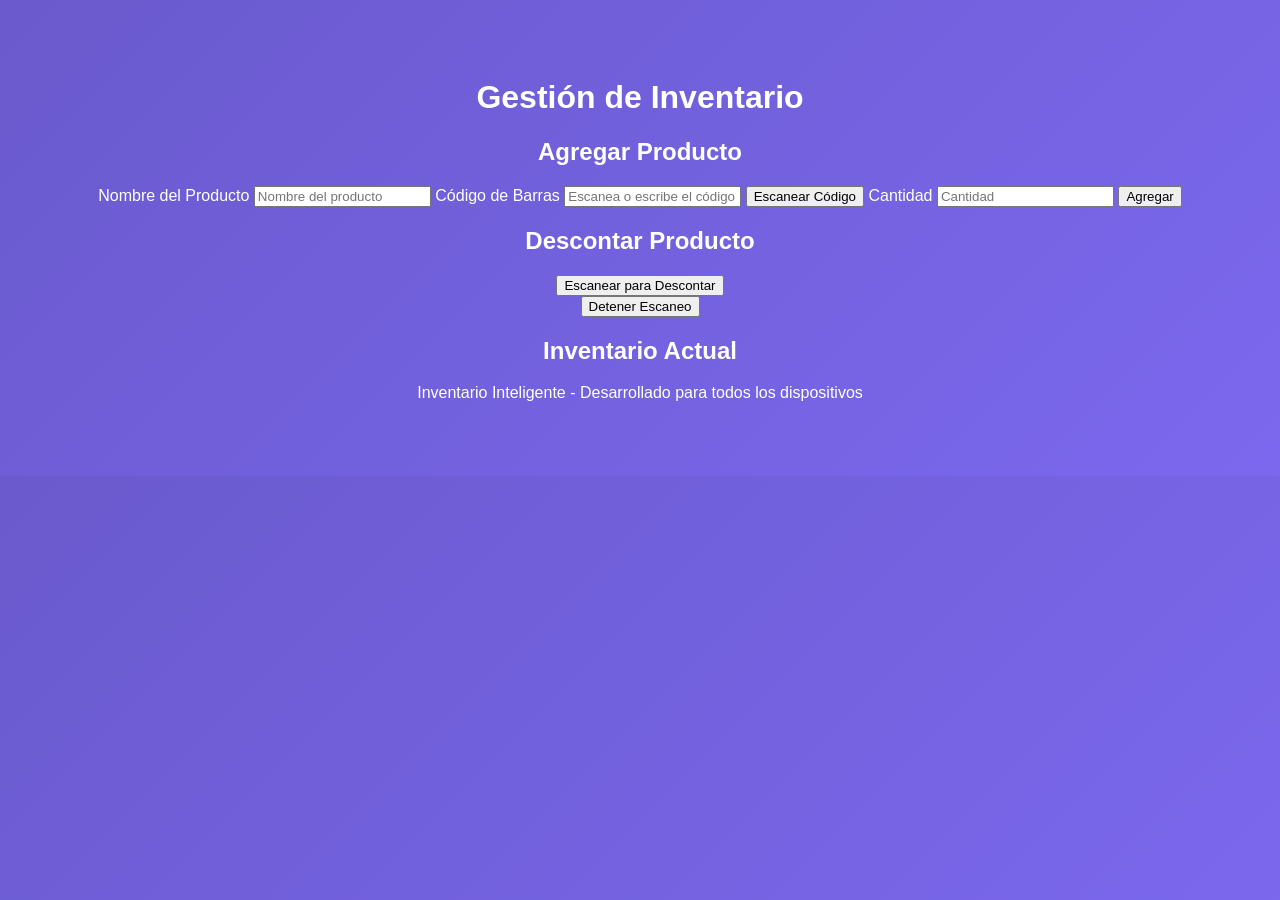
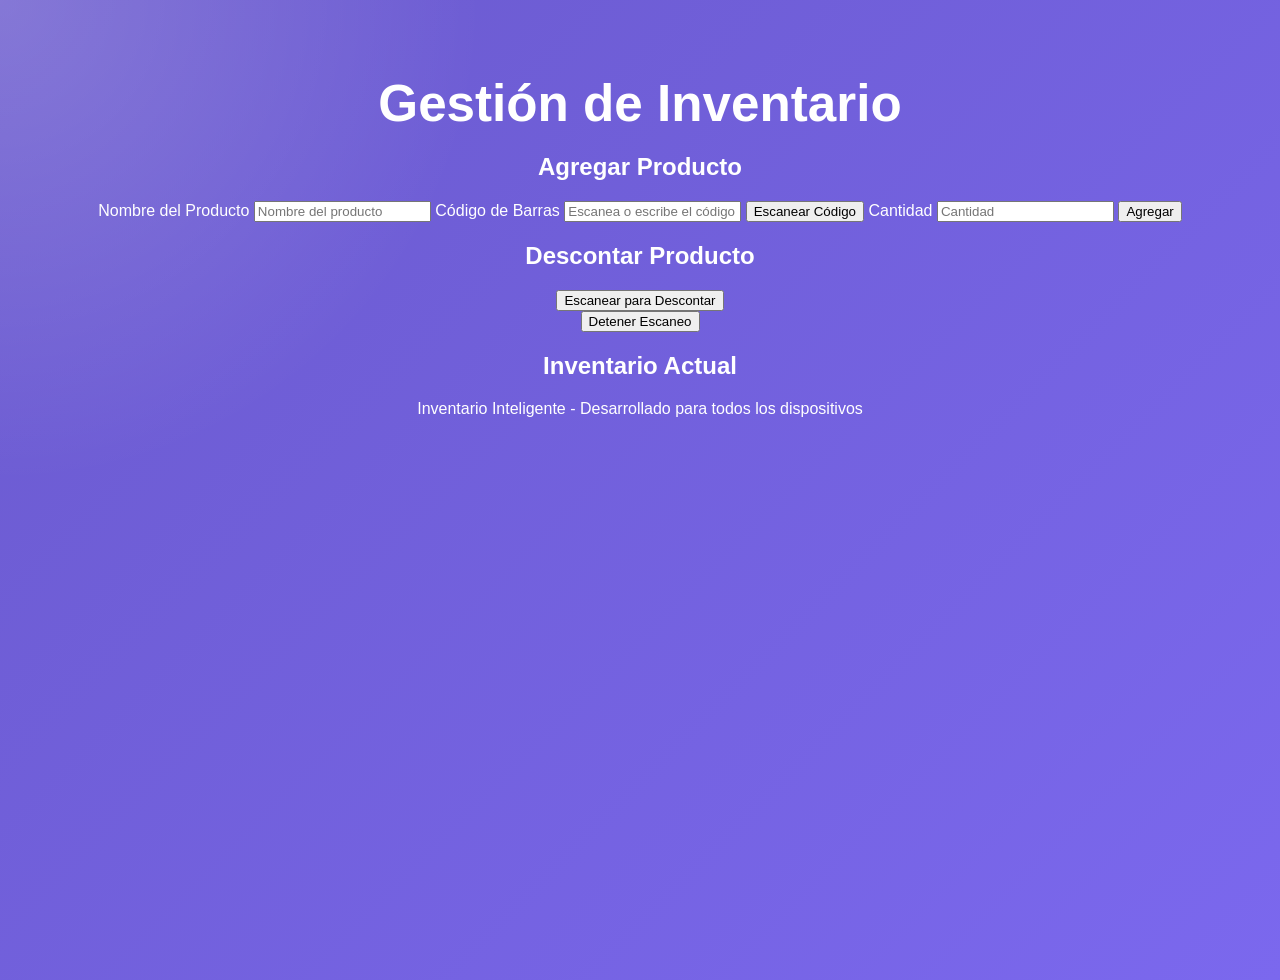

Test 2

--- a/style.css
+++ b/style.css
@@ -1,30 +1,72 @@
 body {
-  font-family: Arial, sans-serif;
-  background: linear-gradient(135deg, #6a5acd, #7b68ee);
+  font-family: 'Inter', Arial, sans-serif;
+  background: radial-gradient(circle at top left, rgba(255,255,255,0.18), transparent 30%),
+    linear-gradient(135deg, #6a5acd, #7b68ee);
   color: white;
   text-align: center;
-  padding: 50px;
+  min-height: 100vh;
+  margin: 0;
+  padding: 40px 20px;
+}
+
+.page-shell {
+  max-width: 880px;
+  margin: 0 auto;
+  background: rgba(255, 255, 255, 0.08);
+  border: 1px solid rgba(255, 255, 255, 0.18);
+  border-radius: 24px;
+  padding: 32px;
+  box-shadow: 0 24px 60px rgba(0, 0, 0, 0.18);
+}
+
+header h1 {
+  margin-bottom: 12px;
+  font-size: clamp(2.4rem, 4vw, 3.6rem);
+}
+
+header p {
+  margin: 0 auto 32px;
+  max-width: 720px;
+  font-size: 1.05rem;
+  line-height: 1.7;
+  color: rgba(255, 255, 255, 0.88);
 }
 
 .projects {
   list-style: none;
   padding: 0;
+  margin: 0;
 }
 
 .projects li {
-  margin: 20px 0;
+  margin: 18px 0;
 }
 
-.projects a {
+.projects a,
+.button-link {
   text-decoration: none;
   color: white;
-  font-size: 22px;
-  background: rgba(0,0,0,0.3);
-  padding: 15px 25px;
-  border-radius: 10px;
+  font-size: 1.1rem;
+  background: rgba(0, 0, 0, 0.28);
+  padding: 18px 28px;
+  border-radius: 14px;
   display: inline-block;
+  transition: transform 0.22s ease, background 0.22s ease, box-shadow 0.22s ease;
 }
 
-.projects a:hover {
-  background: rgba(0,0,0,0.5);
+.projects a:hover,
+.button-link:hover {
+  background: rgba(255, 255, 255, 0.18);
+  transform: translateY(-2px);
+  box-shadow: 0 14px 30px rgba(0, 0, 0, 0.16);
 }
+
+.button-link {
+  background: linear-gradient(135deg, #ff9a46, #ff6a95);
+  font-weight: 600;
+}
+
+.button-link:hover {
+  background: linear-gradient(135deg, #ffb06b, #ff88ab);
+}
+
